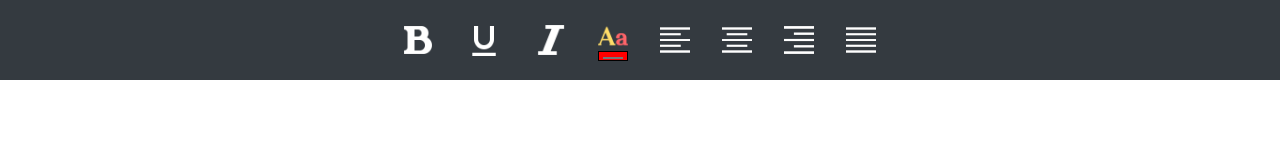
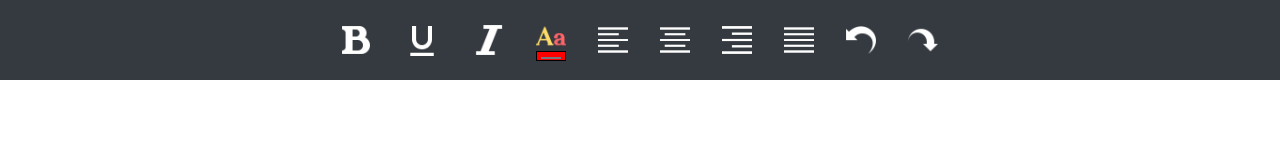
Before and after one commit to NaweedAhamed/Assignment01, a plain HTML site: page index.html in a window 1280 px wide. Drawn offline with nearby package versions, Linux system fonts and the light colour scheme.

Commit message:
Feature undo , redo Added

```diff
--- a/app.js
+++ b/app.js
@@ -52,3 +52,15 @@ function center() {
     })
 
 }
+
+function executeCommand(command) {
+    document.execCommand(command, false, null);
+  }
+
+  function undo() {
+    document.execCommand('undo', false, null);
+  }
+
+  function redo() {
+    document.execCommand('redo', false, null);
+  }
--- a/index.html
+++ b/index.html
@@ -43,6 +43,12 @@
             <button class="justify" onclick="justify()">
                 <img src="resources/justify.png" width="30">
             </button>
+            <button class="undo" onclick="undo()">
+                <img src="resources/Undo.png" width="30">
+            </button>
+            <button class="redo" onclick="redo()">
+                <img src="resources/Redo.png" width="30">
+            </button>
 
         </div>
     </div>
```
